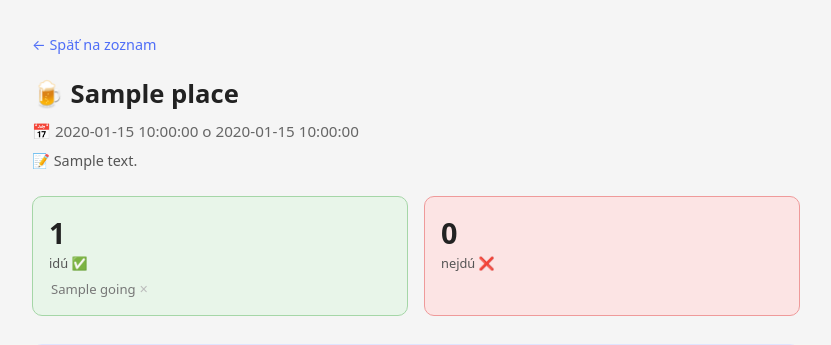
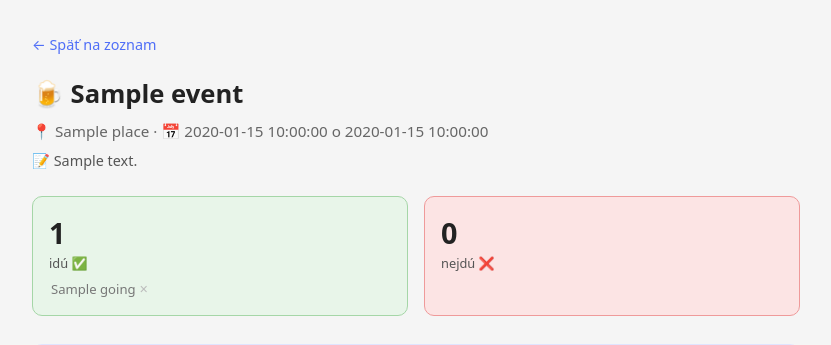
Before and after one commit to xvasko14/pivoprojekt, a FastAPI app: template templates/event_detail.html in a window 1280 px wide. Shown: the part 63-408 px from the top of the page, without its empty margins (224-1055 px from the left). Run offline with FastAPI, Linux system fonts and the light colour scheme; the template is opened without the code that fills it: most values are stand-ins (such as "Sample title", 1, 10 or a date in 2020).

Commit message:
feat: add optional event title field

```diff
--- a/main.py
+++ b/main.py
@@ -59,6 +59,7 @@ async def new_event_form(request: Request):
 @app.post("/events/new")
 async def create_event(
     request: Request,
+    title: str = Form(""),
     place: str = Form(""),
     event_date: str = Form(""),
     event_time: str = Form(""),
@@ -75,13 +76,14 @@ async def create_event(
     if errors:
         return templates.TemplateResponse(request, "event_new.html", {
             "errors": errors,
+            "title": title,
             "place": place,
             "event_date": event_date,
             "event_time": event_time,
             "description": description,
         })
 
-    result = database.create_event(place.strip(), event_date.strip(), event_time.strip(), description.strip() or None)
+    result = database.create_event(place.strip(), event_date.strip(), event_time.strip(), description.strip() or None, title.strip() or None)
     request.session["flash"] = {"type": "success", "message": "✅ Event vytvorený!"}
     return RedirectResponse(url=f"/events/{result['id']}", status_code=303)
 
@@ -157,6 +159,7 @@ async def edit_event_form(event_id: str, request: Request):
 async def edit_event(
     event_id: str,
     request: Request,
+    title: str = Form(""),
     place: str = Form(""),
     event_date: str = Form(""),
     event_time: str = Form(""),
@@ -176,13 +179,13 @@ async def edit_event(
 
     if errors:
         return templates.TemplateResponse(request, "event_edit.html", {
-            "event": {**event, "place": place, "event_date": event_date,
+            "event": {**event, "title": title, "place": place, "event_date": event_date,
                       "event_time": event_time, "description": description},
             "errors": errors,
         })
 
     database.update_event(event_id, place.strip(), event_date.strip(),
-                          event_time.strip(), description.strip() or None)
+                          event_time.strip(), description.strip() or None, title.strip() or None)
     return RedirectResponse(url=f"/events/{event_id}", status_code=303)
 
 
--- a/templates/event_detail.html
+++ b/templates/event_detail.html
@@ -6,8 +6,10 @@
 <a href="/" class="back-link">← Späť na zoznam</a>
 
 <div class="event-header">
-  <div class="event-title">🍺 {{ event.place }}</div>
-  <div class="event-meta">📅 {{ event.event_date | format_date }} o {{ event.event_time }}</div>
+  <div class="event-title">🍺 {{ event.title or event.place }}</div>
+  <div class="event-meta">
+    {% if event.title %}📍 {{ event.place }} · {% endif %}📅 {{ event.event_date | format_date }} o {{ event.event_time }}
+  </div>
   {% if event.description %}
   <div class="event-desc">📝 {{ event.description }}</div>
   {% endif %}
--- a/templates/event_edit.html
+++ b/templates/event_edit.html
@@ -7,6 +7,11 @@
 <h1 style="margin-bottom:24px">✏️ Upraviť event</h1>
 
 <form method="post" action="/events/{{ event.id }}/edit">
+  <div class="form-group">
+    <label for="title">Názov eventu (voliteľné)</label>
+    <input type="text" id="title" name="title" value="{{ event.title or '' }}" placeholder="napr. Najebavka pri príležitosti Romanovej oslavy">
+  </div>
+
   <div class="form-group">
     <label for="place">Miesto (pub / hostinec)</label>
     <input type="text" id="place" name="place" value="{{ event.place }}" placeholder="napr. Hostinec U Karla" required>
--- a/templates/event_new.html
+++ b/templates/event_new.html
@@ -7,6 +7,11 @@
 <h1 style="margin-bottom:24px">🍺 Nový event</h1>
 
 <form method="post" action="/events/new">
+  <div class="form-group">
+    <label for="title">Názov eventu (voliteľné)</label>
+    <input type="text" id="title" name="title" value="{{ title or '' }}" placeholder="napr. Najebavka pri príležitosti Romanovej oslavy">
+  </div>
+
   <div class="form-group">
     <label for="place">Miesto (pub / hostinec)</label>
     <input type="text" id="place" name="place" value="{{ place or '' }}" placeholder="napr. Hostinec U Karla" required>
--- a/templates/home.html
+++ b/templates/home.html
@@ -8,7 +8,8 @@
 <div class="cards">
   {% for event in upcoming %}
   <a href="/events/{{ event.id }}" class="card">
-    <div class="card-place">🍺 {{ event.place }}</div>
+    <div class="card-place">🍺 {{ event.title or event.place }}</div>
+    {% if event.title %}<div class="card-subplace">📍 {{ event.place }}</div>{% endif %}
     <div class="card-datetime">
       📅 {{ event.event_date | format_date }} o {{ event.event_time }}
     </div>
@@ -36,7 +37,7 @@
 <div class="history-list">
   {% for event in past %}
   <a href="/events/{{ event.id }}" class="history-item">
-    <span>{{ event.place }}</span>
+    <span>{{ event.title or event.place }}</span>
     <span>{{ event.event_date | format_date }} · ✅ {{ event.going_count }} išlo</span>
   </a>
   {% endfor %}
```
Also changed, not shown: database.py (+11 -7 lines).
